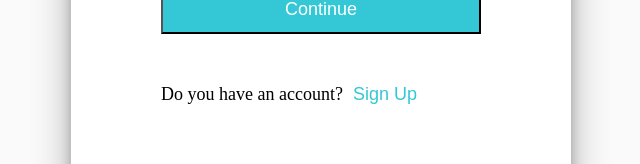
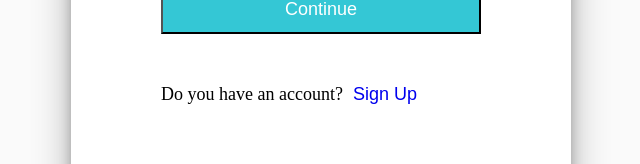
Before and after one commit to imxande/Help-Desk, a React (Create React App) app in the folder bug-tracker/: page / in a window 1280 px wide. Shown: the part 490-654 px from the top of the page, without its empty margins (319-959 px from the left). Built offline with nearby package versions, Linux system fonts and the light colour scheme; the HTML template or start-up script is replaced by a standard one.

Commit message:
Registration wired

```diff
--- a/bug-tracker/src/App.js
+++ b/bug-tracker/src/App.js
@@ -1,12 +1,14 @@
 import React from "react";
 import { Routes, Route } from "react-router-dom";
 import Login from "./components/login";
+import Registration from "./components/registration";
 
 function App() {
 	return (
 		<div className="App">
 			<Routes>
 				<Route path="/" element={<Login />} />
+				<Route path="/registration" element={<Registration />} />
 			</Routes>
 		</div>
 	);
--- a/bug-tracker/src/components/login_form/index.jsx
+++ b/bug-tracker/src/components/login_form/index.jsx
@@ -1,5 +1,6 @@
 import React from "react";
 import { Container, Form, Label, Field, ForgotButton, ContinueButton, Text, SignUpButton, SignUpContent } from "./style";
+import {Link} from "react-router-dom";
 
 const LoginForm = () => {
     return (
@@ -25,7 +26,11 @@ const LoginForm = () => {
                     <Text>
                         Do you have an account?
                     </Text>
-                    <SignUpButton>Sign Up</SignUpButton>
+                    <SignUpButton>
+                        <Link to="/registration">
+                            Sign Up
+                        </Link>
+                    </SignUpButton>
                 </SignUpContent>
             </Form>
         </Container>
```
